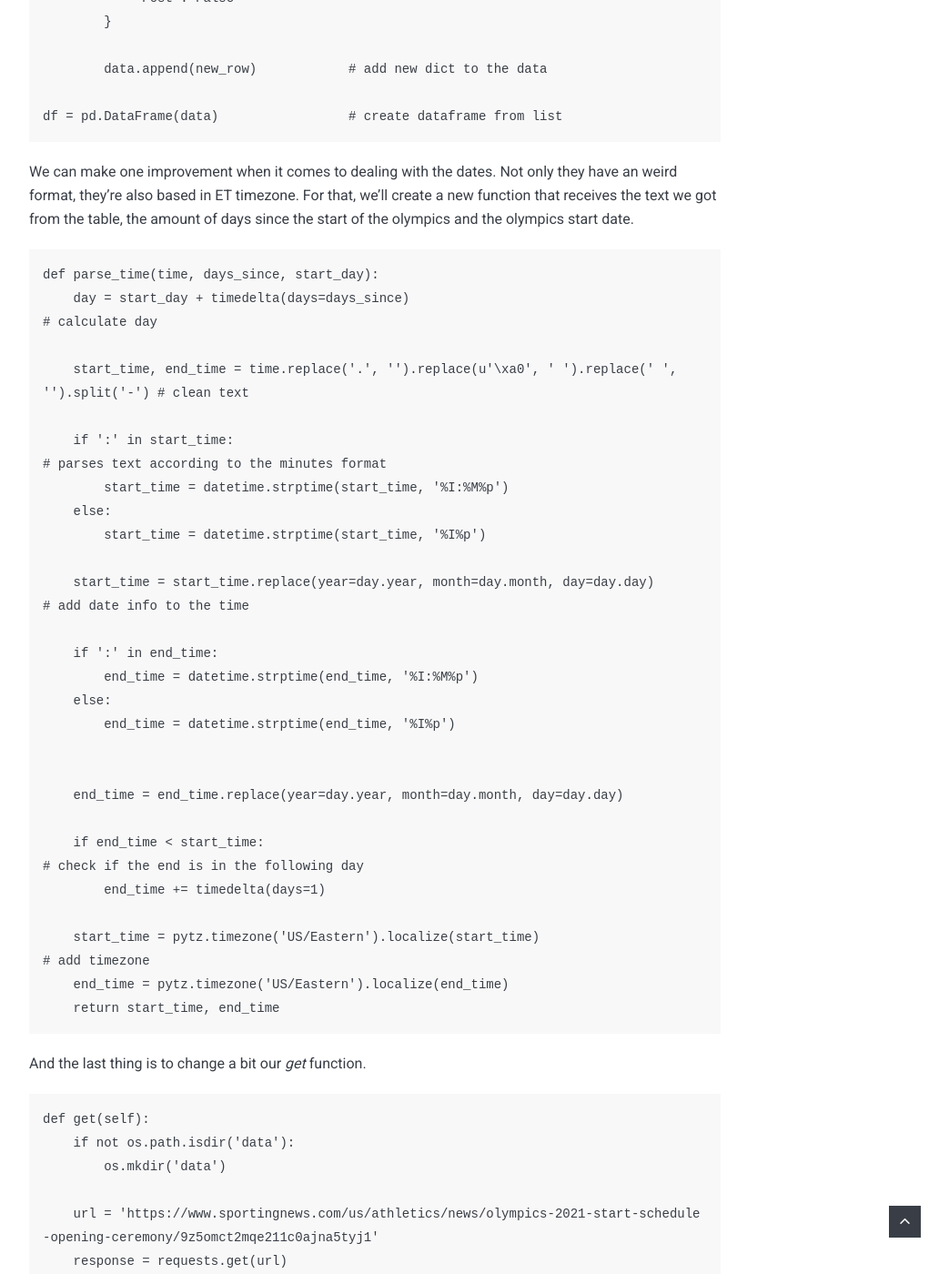
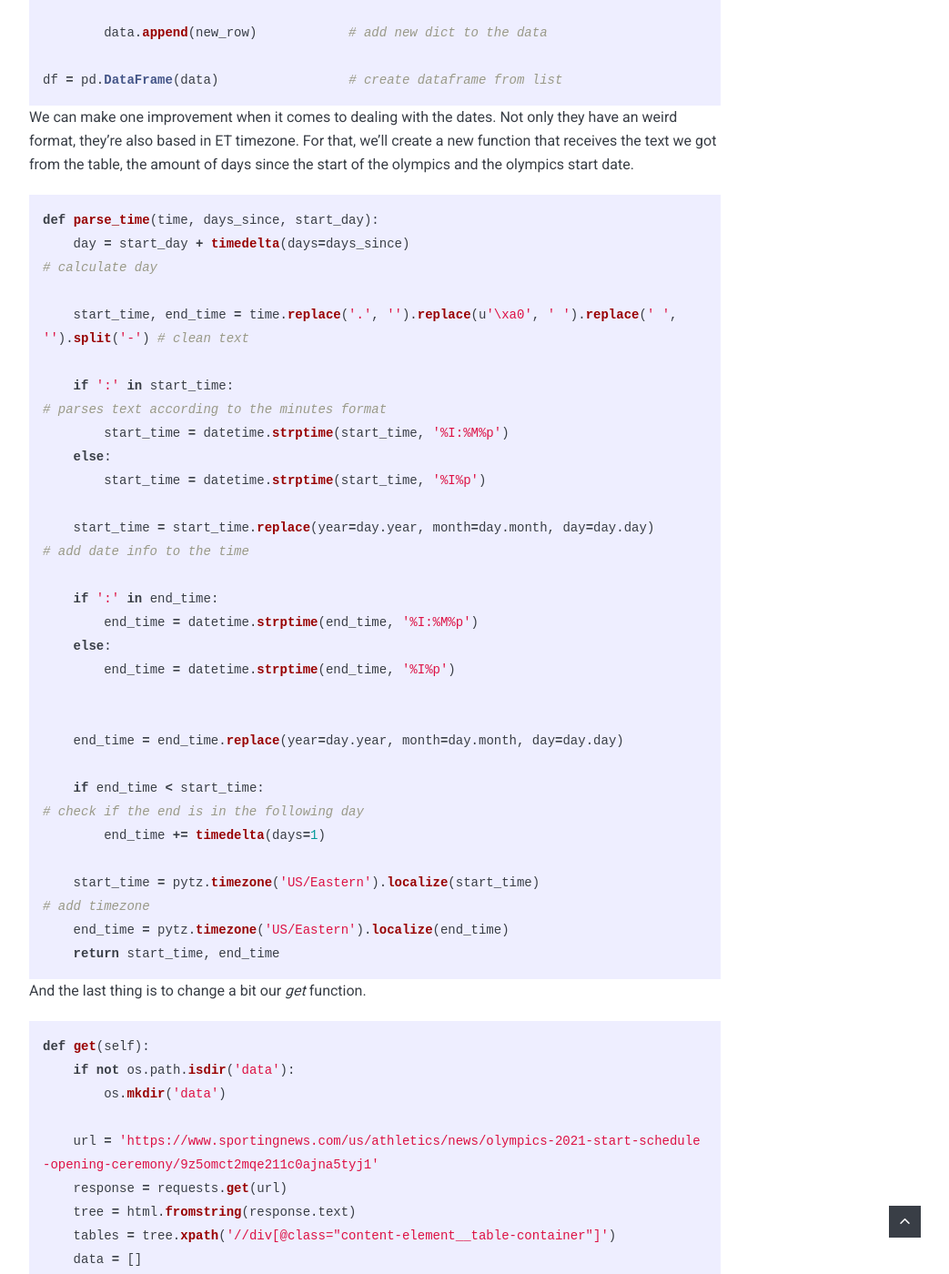
Before and after one commit to lusmoura/lusmoura.github.io, a Jekyll site: the page built from _posts/2021-07-22-olympics-twitter-bot.markdown, in a window 1280 px wide and 1400 px high, scrolled down 2628 px. Shown: the whole window at 91% size, without its empty margins (228-1271 px from the left). Built offline with Jekyll 4.4.1, drawn with Linux system fonts in a browser that asks for light colours; nearby versions of some CDN libraries; comment, search, counter and statistics services are not loaded; some of the changed text lies outside the part shown.

Commit message:
add new post

````diff
--- a/_posts/2021-07-22-olympics-twitter-bot.markdown
+++ b/_posts/2021-07-22-olympics-twitter-bot.markdown
@@ -23,28 +23,28 @@ To scrape the schedule, first I found a page with a proper table with all the da
 
 We need to import all the modules we'll use:
 
-{% highlight python3 %}
+```python
 import os
 import pytz
 import requests
 import pandas as pd
 from lxml import html
 from datetime import datetime, timedelta
-{% endhighlight %}
+```
 
 #### Step 2 - Get the data
 
 In order to get the data, we'll use the Requests module to make the requests and lxml to parse the response. To make the requests and parse the response we simply do:
 
-{% highlight python3 %}
+```python
 url = 'https://www.sportingnews.com/us/athletics/news/olympics-2021-start-schedule-opening-ceremony/9z5omct2mqe211c0ajna5tyj1'
 response = requests.get(url)
 tree = html.fromstring(response.text)
-{% endhighlight %}
+```
 
 By inspecting the page we can find the table elements and their xpaths *//div[@class="content-element__table-container"]*. Now for each table we can iterate over the rows and columns to get the data:
 
-{% highlight python3 %}
+```python
 for table in tables:                   # iterate over the tables
     rows = table[0].xpath('.//tr')     # get all rows
 
@@ -65,11 +65,11 @@ for table in tables:                   # iterate over the tables
         data.append(new_row)            # add new dict to the data
 
 df = pd.DataFrame(data)                 # create dataframe from list
-{% endhighlight %}
+```
 
 We can make one improvement when it comes to dealing with the dates. Not only they have an weird format, they're also based in ET timezone. For that, we'll create a new function that receives the text we got from the table, the amount of days since the start of the olympics and the olympics start date.
 
-{% highlight python3 %}
+```python
 def parse_time(time, days_since, start_day):
     day = start_day + timedelta(days=days_since)                                                   # calculate day
 
@@ -96,11 +96,11 @@ def parse_time(time, days_since, start_day):
     start_time = pytz.timezone('US/Eastern').localize(start_time)                                  # add timezone
     end_time = pytz.timezone('US/Eastern').localize(end_time)
     return start_time, end_time
-{% endhighlight %}
+```
 
 And the last thing is to change a bit our *get* function.
 
-{% highlight python3 %}
+```python
 def get(self):
     if not os.path.isdir('data'):
         os.mkdir('data')
@@ -134,4 +134,4 @@ def get(self):
 
     df = pd.DataFrame(data)
     return df
-{% endhighlight %}
+```
````
